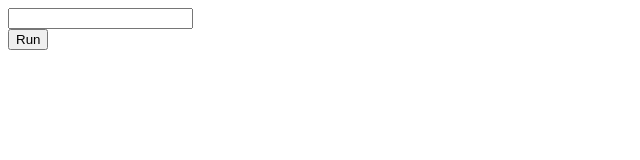
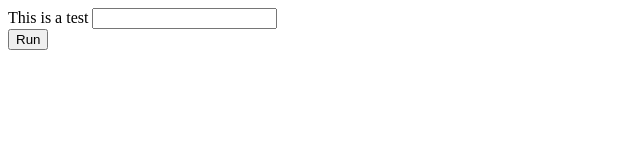
Before and after one commit to Deerjump/CIT-261, a plain HTML site: page day1.html in a window 1280 px wide. Shown: the whole page, without its empty margins (0-640 px from the left). Drawn offline with Linux system fonts and the light colour scheme.

Commit message:
new stuff

```diff
--- a/day1.html
+++ b/day1.html
@@ -28,7 +28,7 @@
     </head>
 
     <body>
-        <label for="inputBox"></label>
+        <label for="inputBox">This is a test</label>
         <input type="number" name="inputBox" id="input1">
         <br>
         <button onclick="getInput()">Run</button>
```
